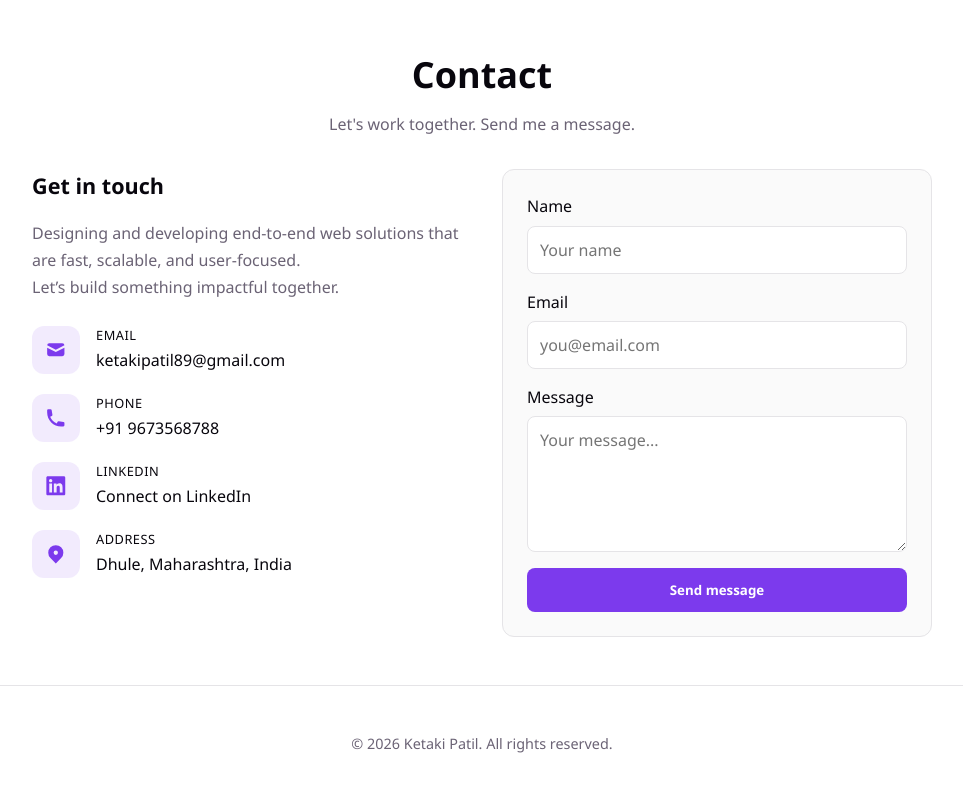
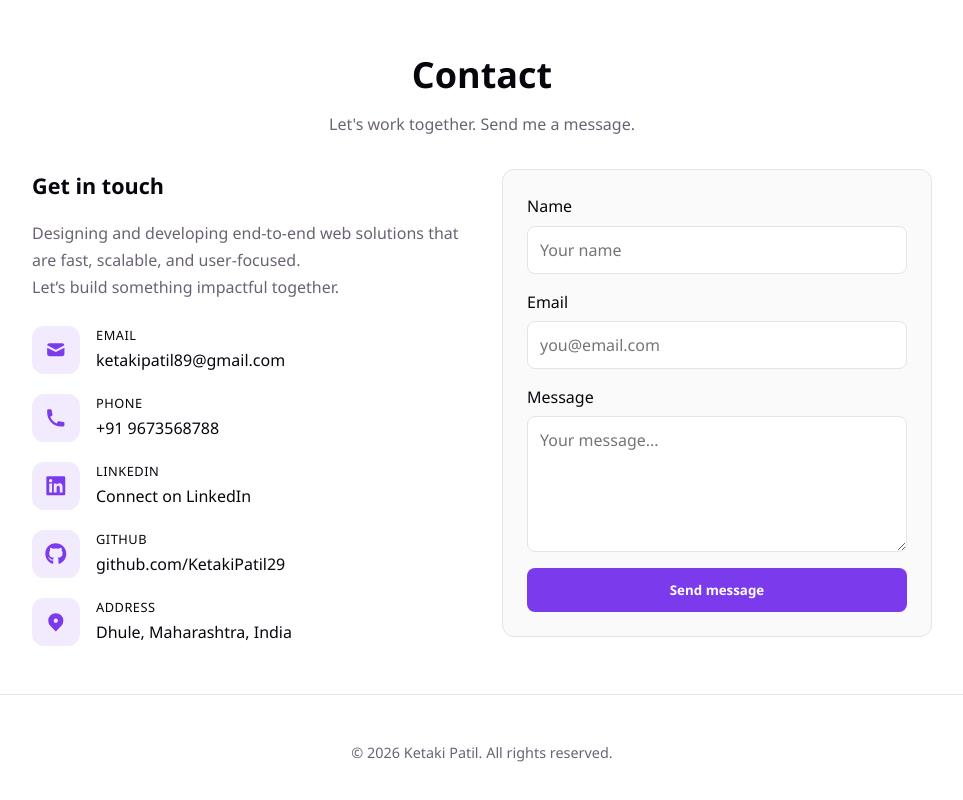
Before and after one commit to KetakiPatil29/Portfolio, a React (Vite) app: page / in a window 1280 px wide. Shown: the part 4172-4972 px from the top of the page, without its empty margins (158-1121 px from the left). Built offline with nearby package versions, Linux system fonts and the light colour scheme.

Commit message:
Add GitHub in Contact

```diff
--- a/src/components/Contact.jsx
+++ b/src/components/Contact.jsx
@@ -1,7 +1,7 @@
 import { useState } from 'react'
 import { site } from '../data/portfolio'
 import { HiMail, HiPhone, HiLocationMarker } from 'react-icons/hi'
-import { FaLinkedin } from 'react-icons/fa'
+import { FaLinkedin, FaGithub } from 'react-icons/fa'
 
 export default function Contact() {
   const [form, setForm] = useState({ name: '', email: '', message: '' })
@@ -46,6 +46,13 @@ export default function Contact() {
       label: 'LinkedIn',
       value: 'Connect on LinkedIn',
       href: site.social.linkedin,
+      external: true,
+    },
+    {
+      icon: <FaGithub />,
+      label: 'GitHub',
+      value: 'github.com/KetakiPatil29',
+      href: site.social.github,
       external: true,
     },
     {
```
